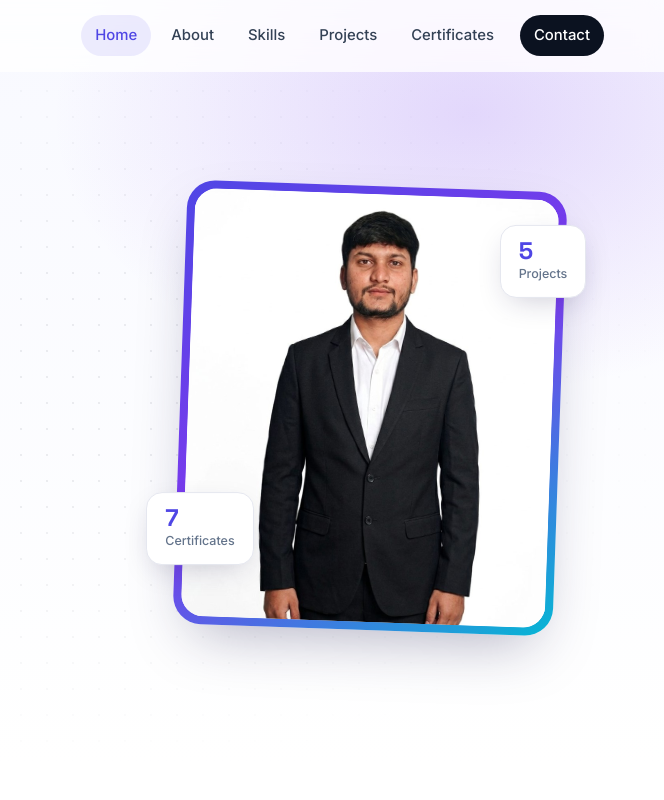
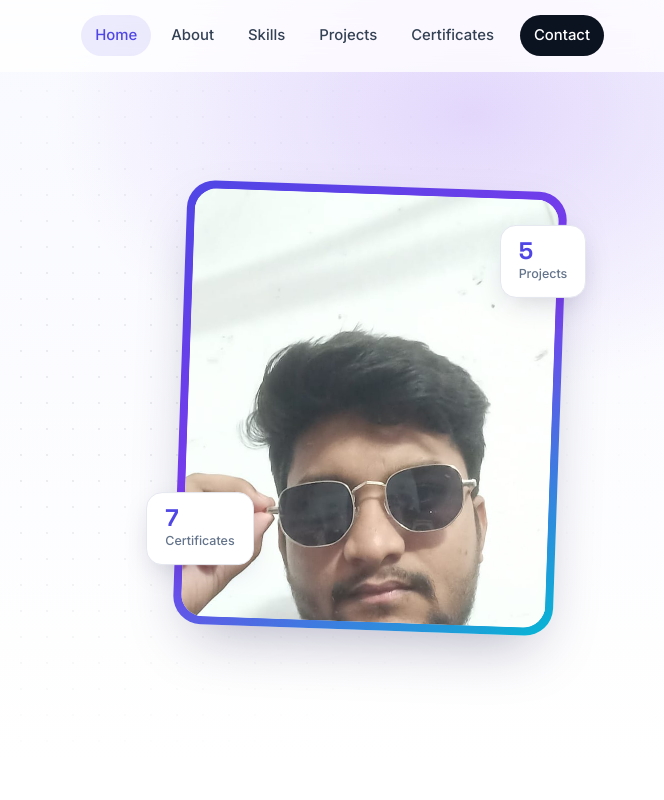
Before and after one commit to ABHI9302/portfolio-Abhi, a plain HTML site: page index.html in a window 1280 px wide. Shown: the top 800 px of the page, 616-1280 px from the left. Drawn offline with Linux system fonts and the light colour scheme.

Commit message:
Update image source from .jpg to .jpeg

```diff
--- a/index.html
+++ b/index.html
@@ -79,7 +79,7 @@
 
         <div class="hero-visual reveal">
             <div class="photo-frame">
-                <img src="images/abhiyadav.jpg" alt="Portrait of Abhishek Yadav" class="profile-img" width="900" height="1103" fetchpriority="high">
+                <img src="images/abhiyadav.jpeg" alt="Portrait of Abhishek Yadav" class="profile-img" width="900" height="1103" fetchpriority="high">
             </div>
             <div class="float-card fc-1"><b>7</b><span>Certificates</span></div>
             <div class="float-card fc-2"><b>5</b><span>Projects</span></div>
```
